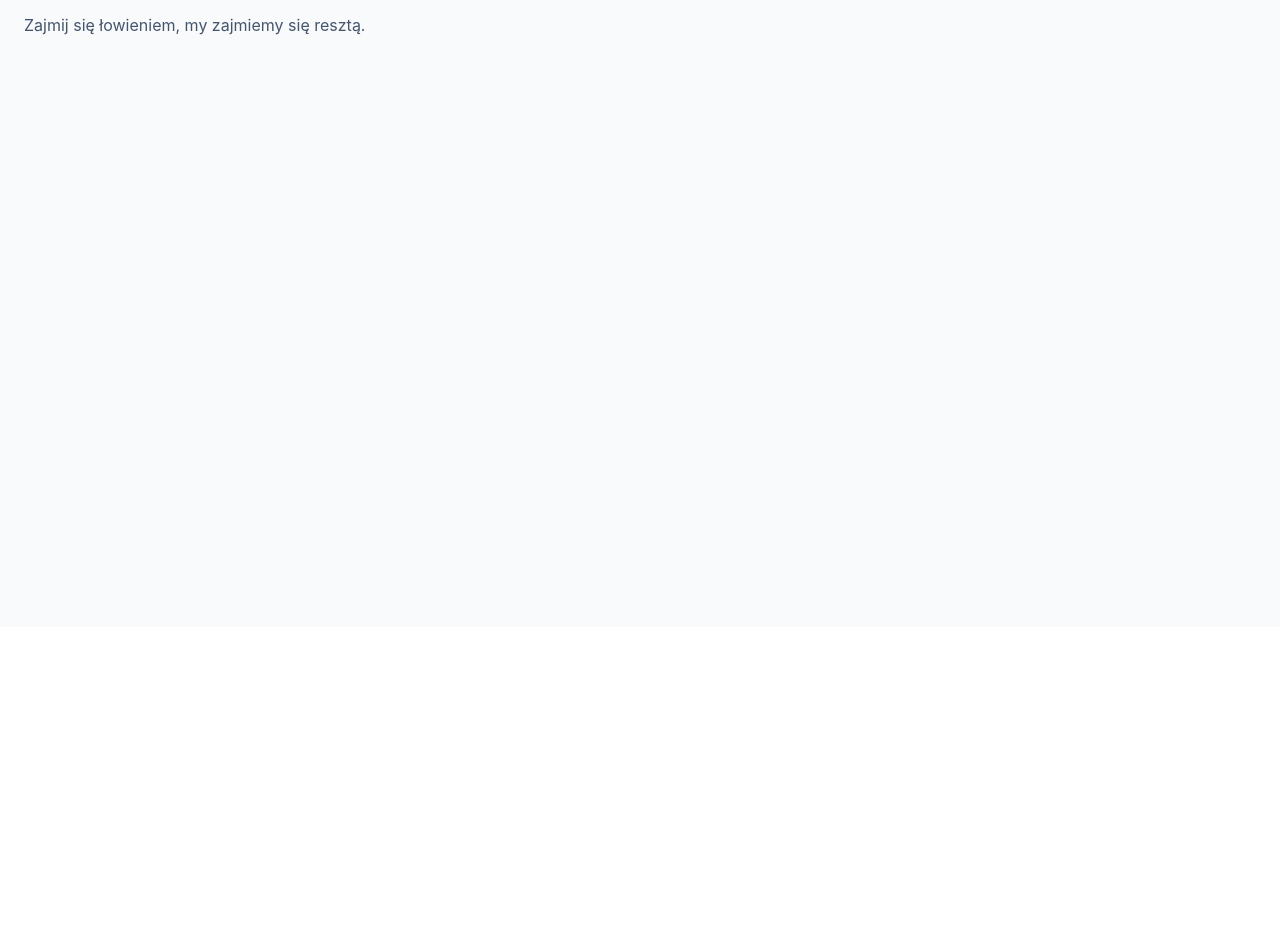
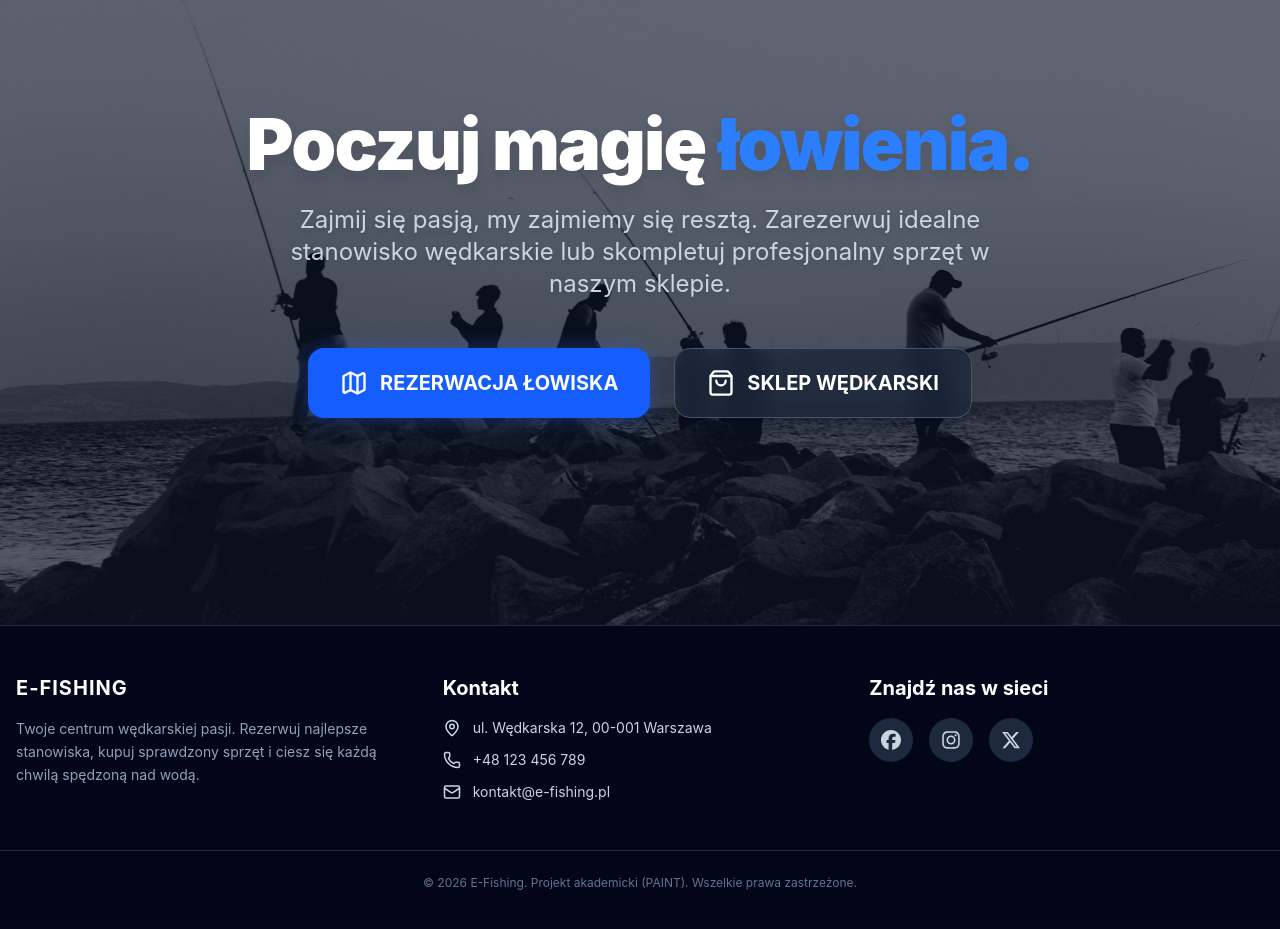
Before and after one commit to BartomixG/paint_sklep_wedkarski, a React app in the folder frontend/: page / in a window 1280 px wide. Shown: the part 173-1102 px from the top of the page. Before the commit the page ends 800 px from the top, so only its background shows below. Built offline with nearby package versions, Linux system fonts and the light colour scheme; the HTML template or start-up script is replaced by a standard one.

Commit message:
Dodanie sekcji Hero, stopki oraz ikon

```diff
--- a/frontend/package.json
+++ b/frontend/package.json
@@ -12,7 +12,8 @@
   "dependencies": {
     "lucide-react": "^1.16.0",
     "react": "^19.2.6",
-    "react-dom": "^19.2.6"
+    "react-dom": "^19.2.6",
+    "react-icons": "^5.6.0"
   },
   "devDependencies": {
     "@eslint/js": "^10.0.1",
--- a/frontend/src/App.jsx
+++ b/frontend/src/App.jsx
@@ -1,21 +1,16 @@
 import Navbar from './components/Navbar';
+import Hero from './components/Hero';
+import Footer from './components/Footer';
 import './index.css';
 
 function App() {
   return (
-    <div className="min-h-screen bg-slate-50">
-      {/* Tutaj wrzucamy nasz nowy pasek */}
+    <div className="min-h-screen bg-slate-50 flex flex-col">
       <Navbar />
-
-      {/* Główna zawartość strony (na razie pusta) */}
-      <main className="container mx-auto p-6 mt-8">
-        <h1 className="text-4xl font-bold text-slate-800">
-          Rezerwuj najlepsze stanowiska wędkarskie.
-        </h1>
-        <p className="mt-4 text-slate-600">
-          Zajmij się łowieniem, my zajmiemy się resztą.
-        </p>
+      <main className="flex-grow">
+        <Hero />
       </main>
+      <Footer />
     </div>
   );
 }
--- /dev/null
+++ b/frontend/src/components/Footer.jsx
@@ -0,0 +1,38 @@
+import { Mail, Phone, MapPin } from 'lucide-react';
+import { FaFacebook, FaInstagram, FaXTwitter } from 'react-icons/fa6';
+
+const Footer = () => {
+  return (
+    <footer className="bg-slate-950 text-slate-300 py-12 border-t border-slate-800">
+      <div className="container mx-auto px-4 grid grid-cols-1 md:grid-cols-3 gap-8">
+        <div>
+          <h3 className="text-xl font-bold text-white mb-4 tracking-wider">E-FISHING</h3>
+          <p className="text-sm leading-relaxed text-slate-400">
+            Twoje centrum wędkarskiej pasji. Rezerwuj najlepsze stanowiska, kupuj sprawdzony sprzęt i ciesz się każdą chwilą spędzoną nad wodą.
+          </p>
+        </div>
+        <div>
+          <h3 className="text-xl font-bold text-white mb-4">Kontakt</h3>
+          <div className="space-y-3 text-sm flex flex-col">
+            <span className="flex items-center gap-3 hover:text-blue-400 transition-colors cursor-pointer"><MapPin size={18} /> ul. Wędkarska 12, 00-001 Warszawa</span>
+            <span className="flex items-center gap-3 hover:text-blue-400 transition-colors cursor-pointer"><Phone size={18} /> +48 123 456 789</span>
+            <span className="flex items-center gap-3 hover:text-blue-400 transition-colors cursor-pointer"><Mail size={18} /> kontakt@e-fishing.pl</span>
+          </div>
+        </div>
+        <div>
+          <h3 className="text-xl font-bold text-white mb-4">Znajdź nas w sieci</h3>
+          <div className="flex gap-4">
+            <a href="#" className="bg-slate-800 p-3 rounded-full hover:bg-blue-600 hover:text-white transition-all duration-300 hover:scale-110"><FaFacebook size={20} /></a>
+            <a href="#" className="bg-slate-800 p-3 rounded-full hover:bg-pink-600 hover:text-white transition-all duration-300 hover:scale-110"><FaInstagram size={20} /></a>
+            <a href="#" className="bg-slate-800 p-3 rounded-full hover:bg-blue-400 hover:text-white transition-all duration-300 hover:scale-110"><FaXTwitter size={20} /></a>
+          </div>
+        </div>
+      </div>
+      <div className="container mx-auto px-4 mt-12 pt-6 border-t border-slate-800 text-center text-xs text-slate-500">
+        &copy; {new Date().getFullYear()} E-Fishing. Projekt akademicki (PAINT). Wszelkie prawa zastrzeżone.
+      </div>
+    </footer>
+  );
+};
+
+export default Footer;
--- /dev/null
+++ b/frontend/src/components/Hero.jsx
@@ -0,0 +1,37 @@
+import { Map, ShoppingBag } from 'lucide-react';
+
+const Hero = () => {
+  return (
+    <div
+      className="relative min-h-[calc(100vh-76px)] bg-cover bg-center flex items-center justify-center"
+      style={{ backgroundImage: "url('/hero-bg.jpg')" }}
+    >
+      {/* Ciemna nakładka, żeby tekst był czytelny na każdym zdjęciu */}
+      <div className="absolute inset-0 bg-slate-900/65"></div>
+
+      <div className="relative z-10 text-center px-4 w-full max-w-5xl">
+        <h1 className="text-5xl md:text-7xl font-black text-white mb-6 drop-shadow-xl tracking-tight">
+          Poczuj magię <span className="text-blue-500">łowienia.</span>
+        </h1>
+        <p className="text-xl md:text-2xl text-slate-300 mb-12 max-w-3xl mx-auto drop-shadow-md">
+          Zajmij się pasją, my zajmiemy się resztą. Zarezerwuj idealne stanowisko wędkarskie lub skompletuj profesjonalny sprzęt w naszym sklepie.
+        </p>
+
+        {/* Główne przyciski z makiety */}
+        <div className="flex flex-col sm:flex-row gap-6 justify-center">
+          <button className="group flex items-center justify-center gap-3 bg-blue-600 hover:bg-blue-500 text-white px-8 py-5 rounded-2xl font-bold text-lg sm:text-xl transition-all duration-300 hover:scale-105 shadow-[0_0_20px_rgba(37,99,235,0.4)] hover:shadow-[0_0_30px_rgba(37,99,235,0.6)]">
+            <Map size={28} className="group-hover:-translate-y-1 transition-transform duration-300" />
+            REZERWACJA ŁOWISKA
+          </button>
+
+          <button className="group flex items-center justify-center gap-3 bg-slate-800/80 backdrop-blur-sm hover:bg-slate-700 text-white px-8 py-5 rounded-2xl font-bold text-lg sm:text-xl border border-slate-600 transition-all duration-300 hover:scale-105 shadow-xl">
+            <ShoppingBag size={28} className="group-hover:-translate-y-1 transition-transform duration-300" />
+            SKLEP WĘDKARSKI
+          </button>
+        </div>
+      </div>
+    </div>
+  );
+};
+
+export default Hero;
```
Also changed, not shown: frontend/public/hero-bg.jpg (added), 1 other file (tests, documents, lock files or other folders).
